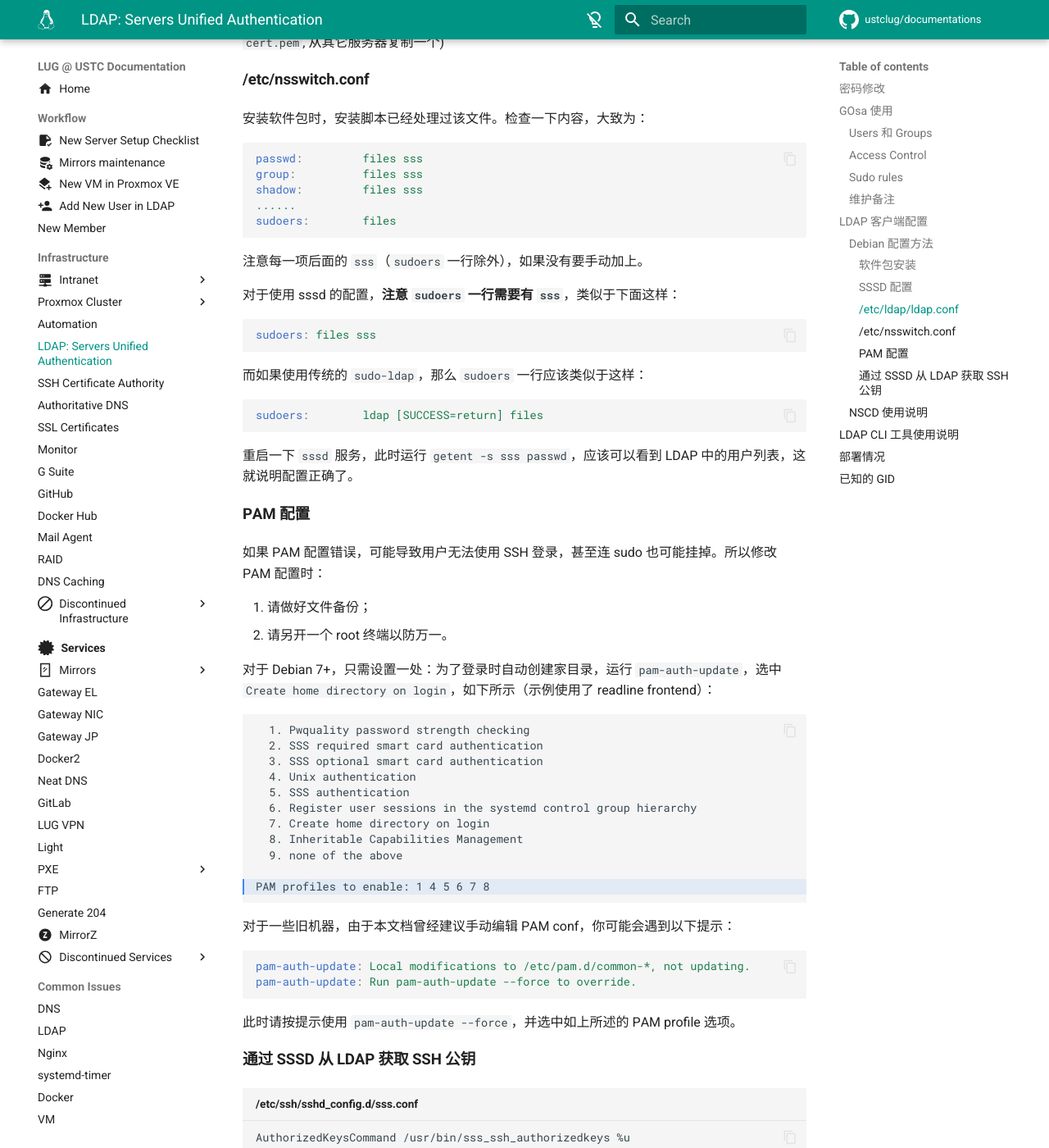
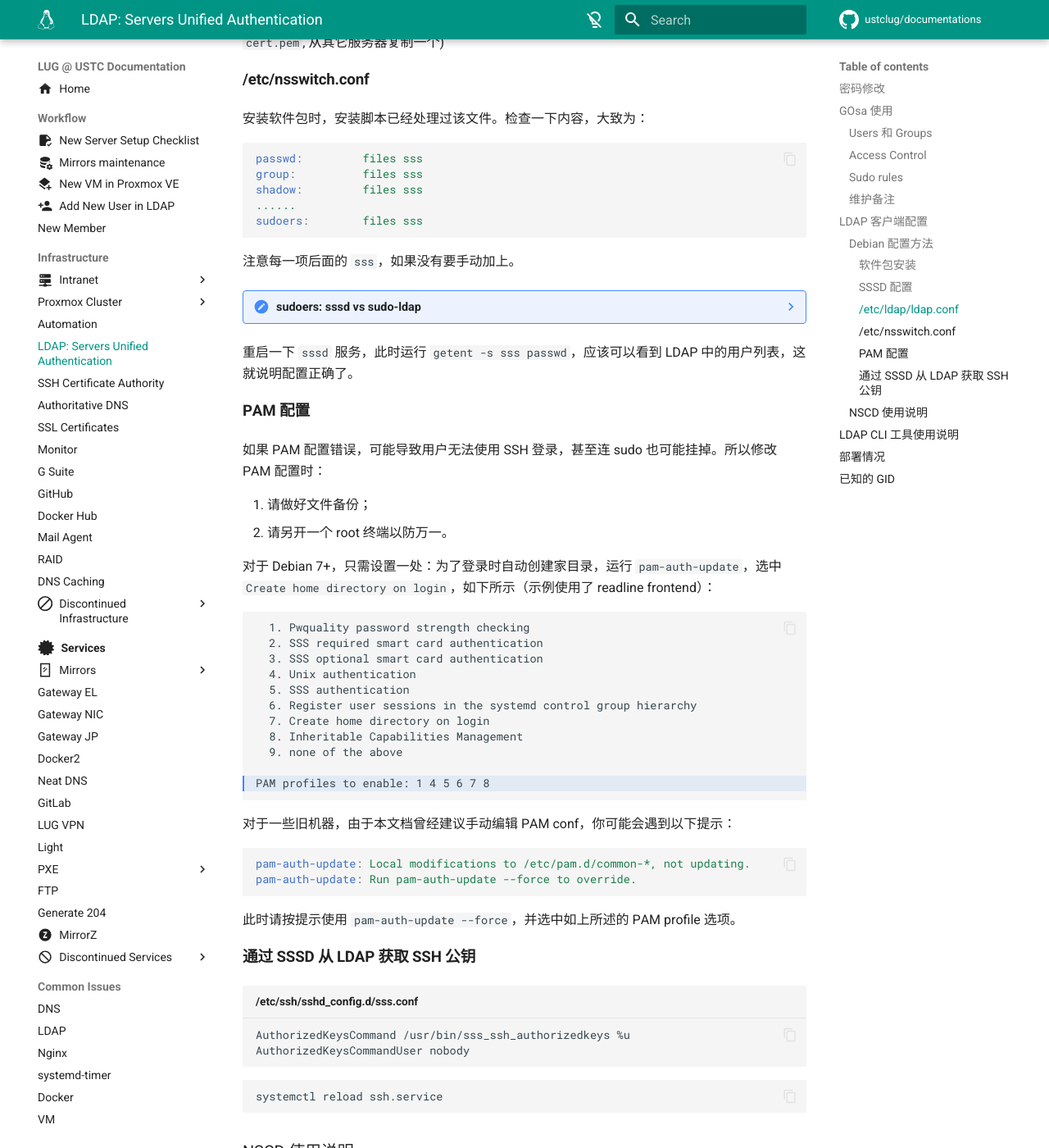
Before and after one commit to ustclug/documentations, an MkDocs documentation site: the page built from docs/infrastructure/ldap.md, in a window 1280 px wide and 1400 px high, scrolled down 4234 px. Shown: the whole window at 82% size. Built offline with MkDocs 1.6.1 and Material for MkDocs 9.7.7, drawn with Linux system fonts in a browser that asks for light colours; comment, search, counter and statistics services are not loaded; some of the changed text lies outside the part shown.

Commit message:
ldap: Update sssd config and notes

````diff
--- a/docs/infrastructure/ldap.md
+++ b/docs/infrastructure/ldap.md
@@ -140,22 +140,24 @@ passwd:         files sss
 group:          files sss
 shadow:         files sss
 ......
-sudoers:        files
+sudoers:        files sss
 ```
 
-注意每一项后面的 `sss`（`sudoers` 一行除外），如果没有要手动加上。
+注意每一项后面的 `sss`，如果没有要手动加上。
 
-对于使用 sssd 的配置，**注意 `sudoers` 一行需要有 `sss`**，类似于下面这样：
+??? note "sudoers: sssd vs sudo-ldap"
 
-```yaml
-sudoers: files sss
-```
+    对于使用 sssd 的配置，**注意 `sudoers` 一行需要有 `sss`**，类似于下面这样：
 
-而如果使用传统的 `sudo-ldap`，那么 `sudoers` 一行应该类似于这样：
+    ```yaml
+    sudoers: files sss
+    ```
 
-```yaml
-sudoers:        ldap [SUCCESS=return] files
-```
+    而如果使用传统的 `sudo-ldap`，那么 `sudoers` 一行应该类似于这样：
+
+    ```yaml
+    sudoers:        ldap [SUCCESS=return] files
+    ```
 
 重启一下 `sssd` 服务，此时运行 `getent -s sss passwd`，应该可以看到 LDAP 中的用户列表，这就说明配置正确了。
 
@@ -198,7 +200,9 @@ AuthorizedKeysCommand /usr/bin/sss_ssh_authorizedkeys %u
 AuthorizedKeysCommandUser nobody
 ```
 
-当然你也可以直接加在 `ustclug.conf` 里。
+```shell
+systemctl reload ssh.service
+```
 
 ### NSCD 使用说明
 
@@ -215,7 +219,7 @@ nscd -i group
 
 如果安装 SSSD，`systemctl status sssd` 会显示 SSSD 与 NSCD 同时提供了相关缓存，可能存在冲突问题：
 
-```log
+```text
 NSCD socket was detected and seems to be configured to cache some of the databases controlled by SSSD [passwd,group,netgroup,services].
 ```
 
````
